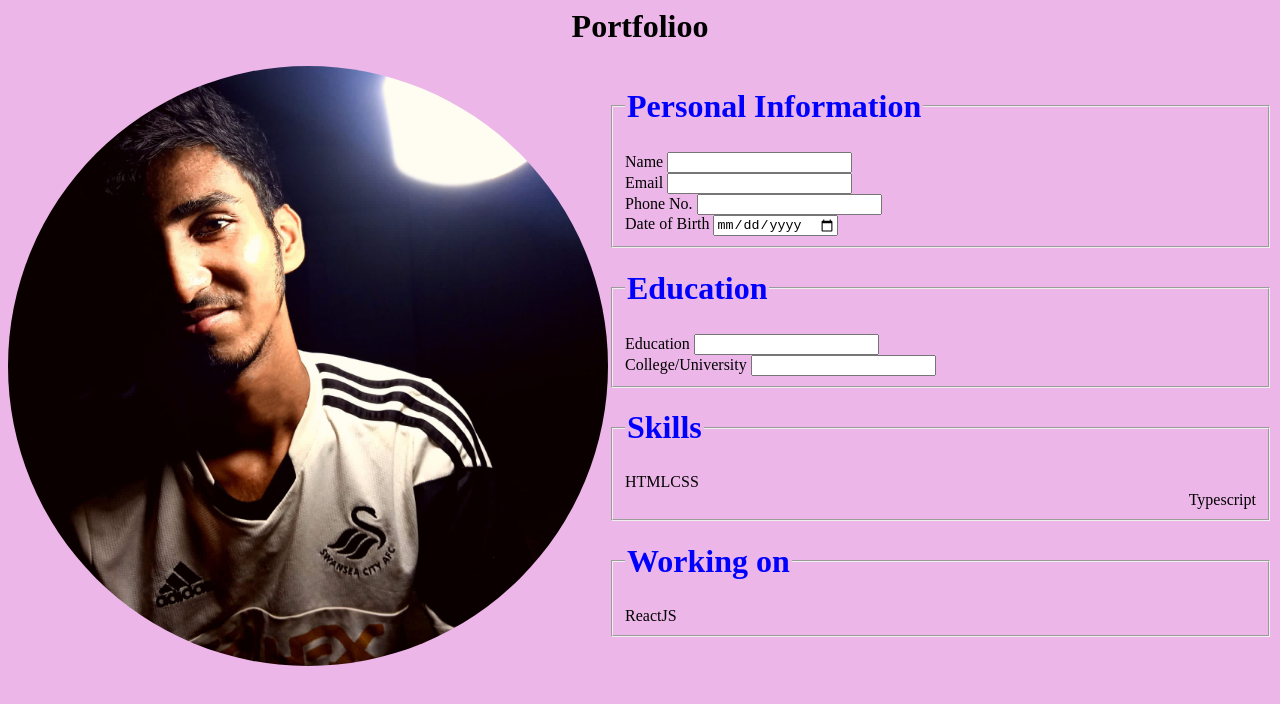
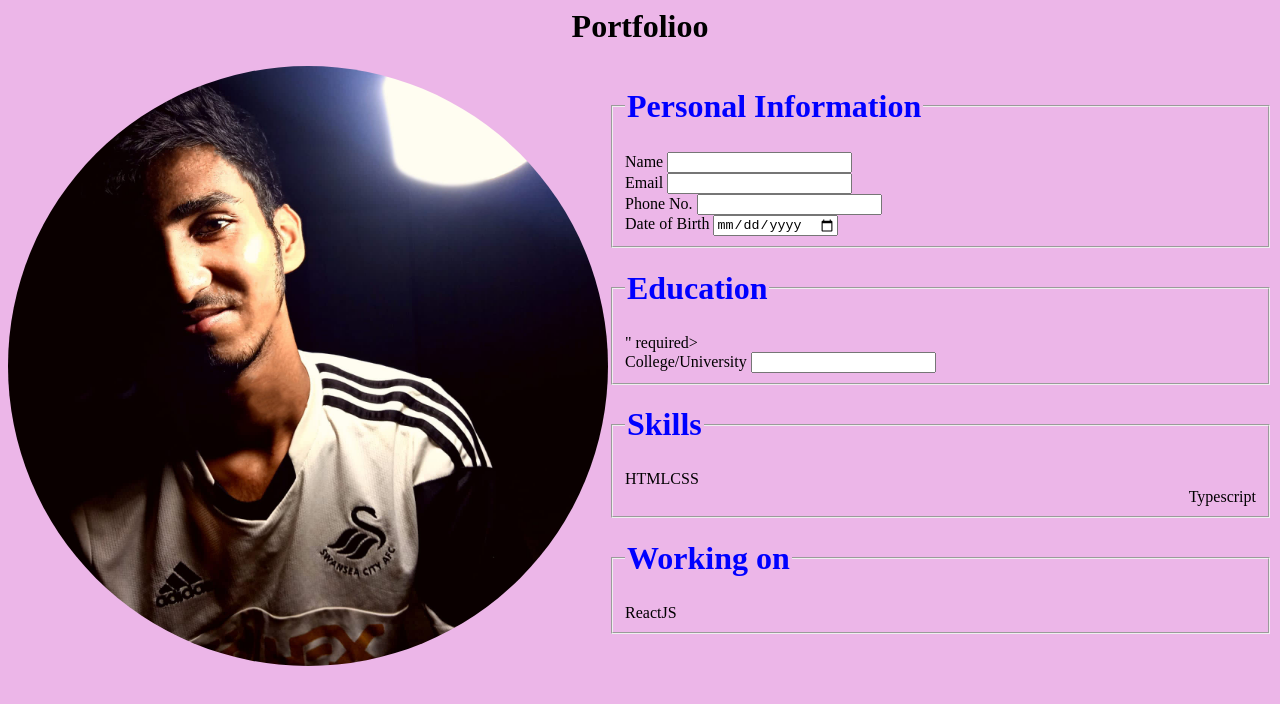
Before and after one commit to SyedJazim58/Portfolio, a plain HTML site: page index.html in a window 1280 px wide. Drawn offline with Linux system fonts and the light colour scheme.

Commit message:
code complete

```diff
--- a/index.html
+++ b/index.html
@@ -28,9 +28,7 @@
             </fieldset>
 
             <fieldset>
-                <legend><h1>Education</h1></legend>
-                <label for="education">Education</label>
-                <input id="education" name="education" required><br/>
+                <legend><h1>Education</h1></legend> " required><br/>
 
                 <label for="College/University">College/University</label>
                 <input id="College" name="College" required>
```
